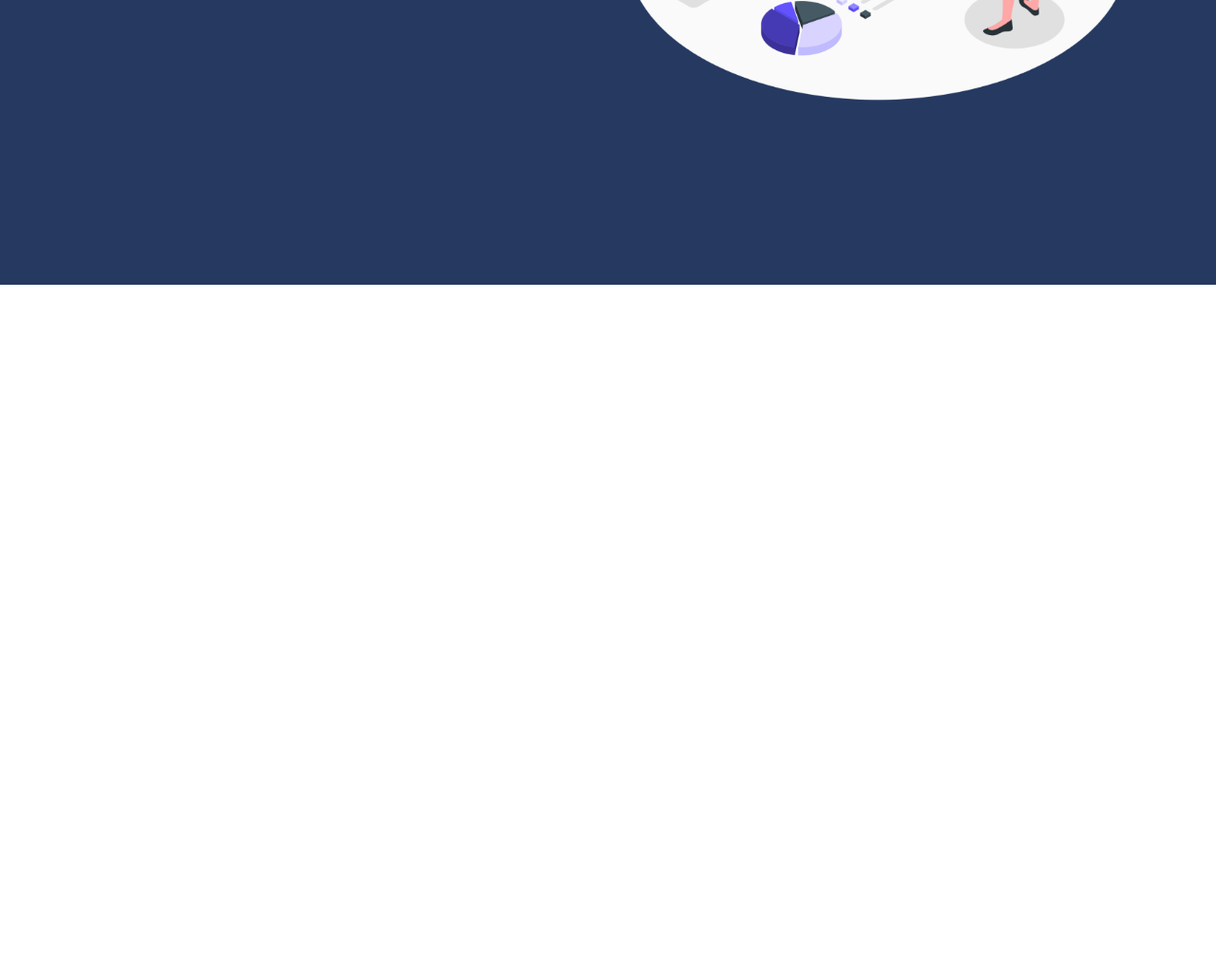
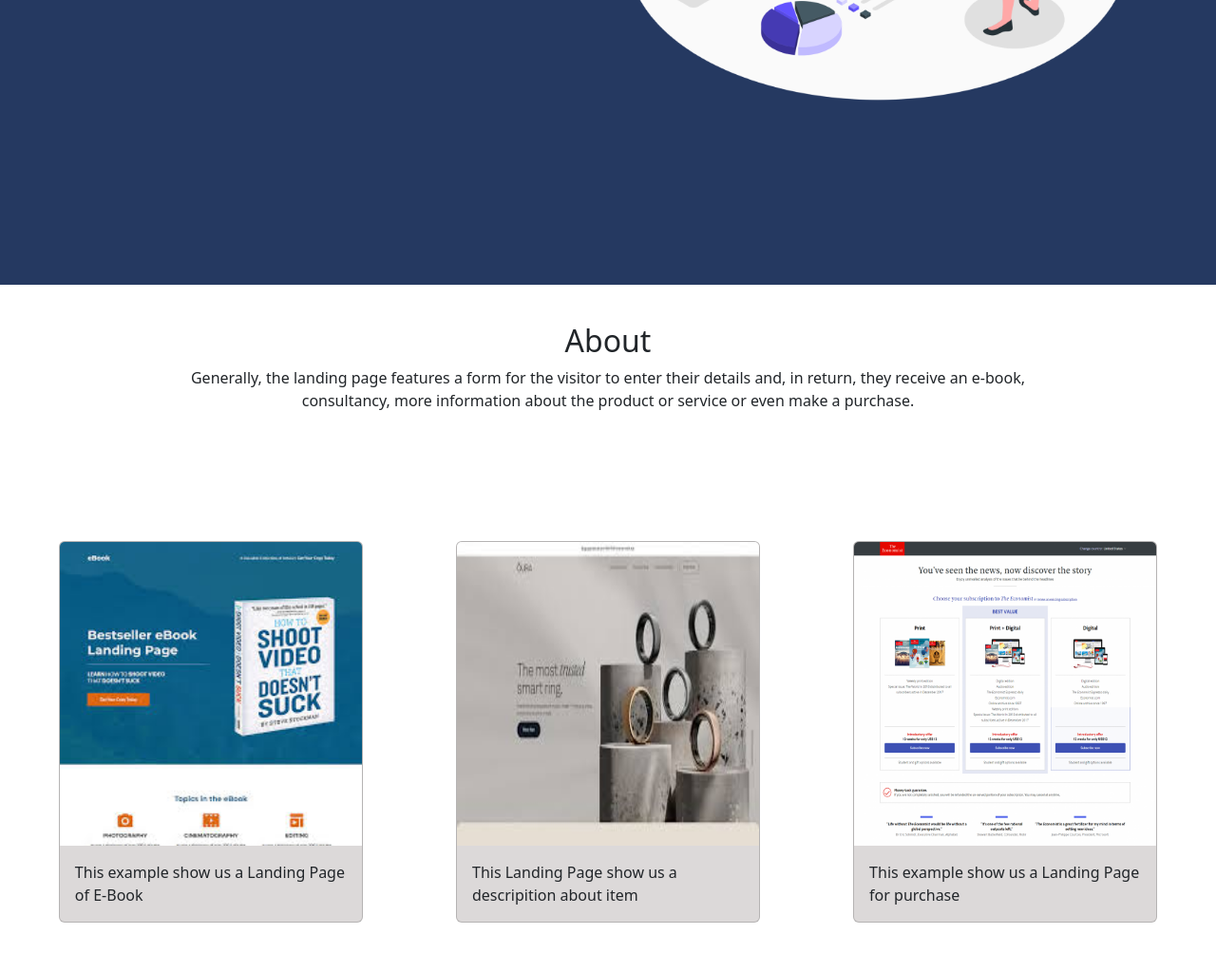
Before and after one commit to Lohan-Lucas/Landing-Page, a website: page assets/index.html in a window 1280 px wide. Shown: the part 500-1523 px from the top of the page at 95% size. Before the commit the page ends 800 px from the top, so only its background shows below. Drawn offline with nearby package versions, Linux system fonts and the light colour scheme.

Commit message:
creation of about section

```diff
--- a/assets/css/style.css
+++ b/assets/css/style.css
@@ -6,6 +6,7 @@
 /* NAV BAR */
 .navbar{
     height: 12vh;
+    display: flex;
     position: sticky;
 }
 #logo{
@@ -36,6 +37,35 @@
 }
 .navbar-toggler{
     border: none;
+}
+
+#about{
+    flex-direction: column;
+    height: 100vh;
+}
+#about-text{
+    padding-top: 5vh;
+}
+#img-main{
+    height: 40vh;
+}
+
+#imgs-about{
+    padding-top: 15vh;
+    width: 98vw;
+}
+.card{
+    background-color: rgba(187, 181, 181, 0.507);
+    width: 25vw;
+}
+.card:hover{
+    width: 26vw;
+    box-shadow: 2px 2px 0px 0px rgba(0, 0, 0, 0.233);
+}
+.col{
+    display: flex;
+    align-items: center;
+    justify-content: center;
 }
 
 @media screen and (max-width: 1040px){
--- a/assets/index.html
+++ b/assets/index.html
@@ -55,7 +55,39 @@
     </secction>
   </header>
 
-    <main class="container-main">
+  <main class="container-fluid">
+    <secction class="home d-flex align-items-center" id="about">
+      <div class="row d-flex align-items-center" id="about-text">
+        <h2 class="text-center">About</h2>
+        <p class="d-flex mx-auto text-center w-75">Generally, the landing page features a form for the visitor to enter their details and, in return, they receive an e-book, consultancy, more information about the product or service or even make a purchase.</p>
+      </div>
+      <div class="row d-flex align-items-center pb-5" id="imgs-about">
+        <div class="col">
+          <div class="card">
+            <img src="Images/lp-e-book.png" class="card-img-top" alt="example landing page" id="img-main">
+            <div class="card-body">
+              <p class="card-text">This example show us a Landing Page of E-Book</p>
+            </div>
+          </div>
+        </div>
+        <div class="col">
+          <div class="card">
+            <img src="Images/lp-product.png" class="card-img-top" alt="example landing page" id="img-main">
+            <div class="card-body">
+              <p class="card-text">This Landing Page show us a descripition about item</p>
+            </div>
+          </div>
+        </div>
+        <div class="col">
+          <div class="card">
+            <img src="Images/lp purchase.png" class="card-img-top" alt="example landing page" id="img-main">
+            <div class="card-body">
+              <p class="card-text">This example show us a Landing Page for purchase</p>
+            </div>
+          </div>
+        </div>
+      </div>
+    </secction>
 
   </main>
 
```
Also changed, not shown: assets/Images/lp purchase.png (added), assets/Images/lp-e-book.png (added), assets/Images/lp-product.png (added). Lines whose indentation alone changed are shown as unchanged.
